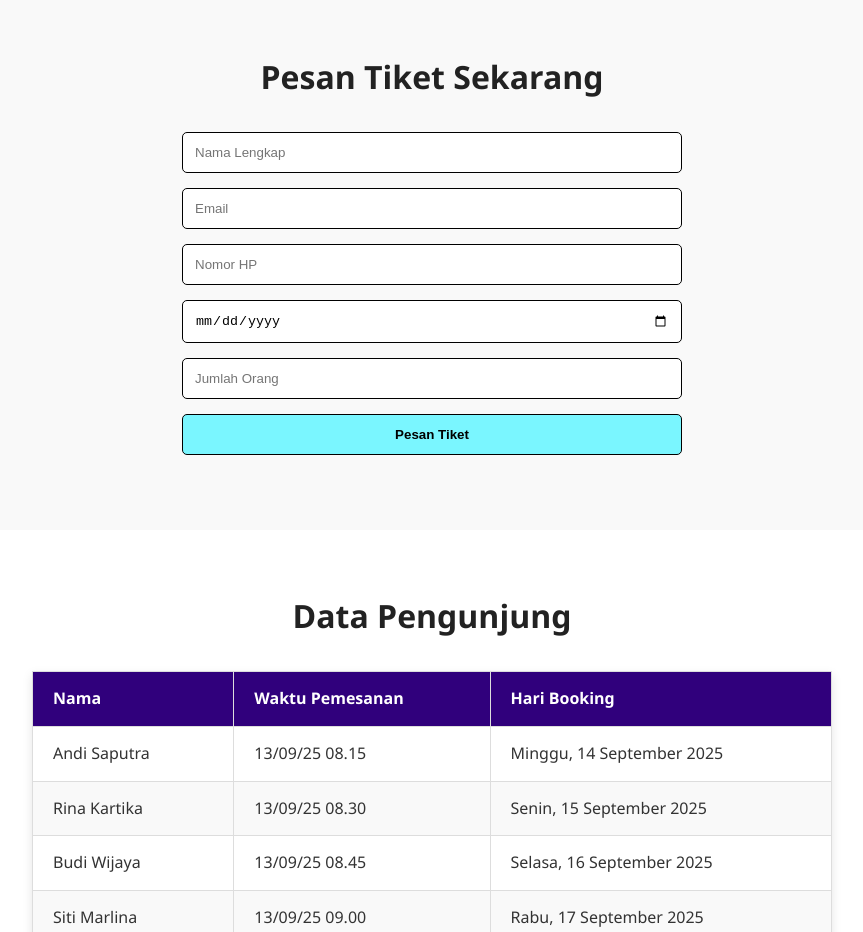
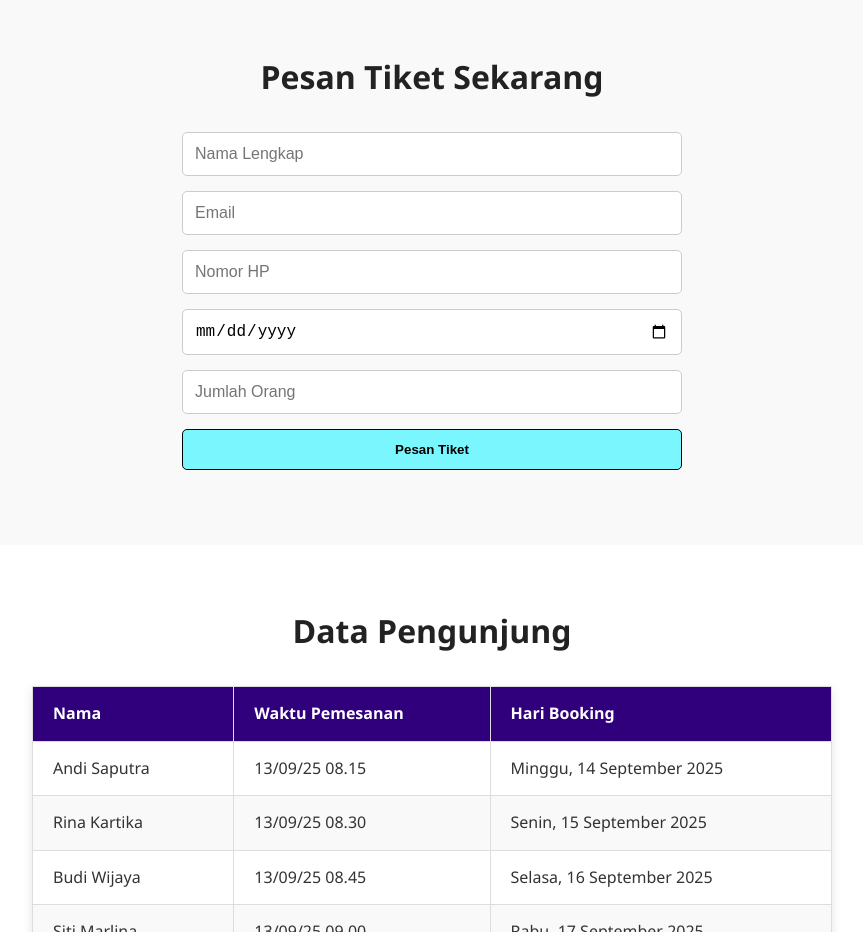
Before and after one commit to Superfeatz/Tugas-Landing-Page, a plain HTML site: page Landing Page/index.html in a window 1280 px wide. Shown: the part 3080-4012 px from the top of the page, without its empty margins (208-1071 px from the left). Drawn offline with Linux system fonts and the light colour scheme.

Commit message:
Update styling to new features style.css

```diff
--- a/Landing Page/style.css
+++ b/Landing Page/style.css
@@ -287,3 +287,33 @@ footer a:hover {
 #visitorTable tbody tr:hover {
   background-color: #f1f1f1;
 }
+
+/* Styling semua input & select dalam form */
+form input,
+form select {
+  width: 100%;
+  padding: 12px;
+  margin-bottom: 15px;
+  border: 1px solid #ccc;
+  border-radius: 5px;
+  font-size: 16px;
+  box-sizing: border-box;
+}
+
+form input[type="date"] {
+  width: 100%;
+  padding: 12px;
+  margin-bottom: 15px;
+  border: 1px solid #ccc;
+  border-radius: 5px;
+  font-size: 16px;
+}
+
+form input[type="number"] {
+  width: 100%;
+  padding: 12px;
+  margin-bottom: 15px;
+  border: 1px solid #ccc;
+  border-radius: 5px;
+  font-size: 16px;
+}
```
